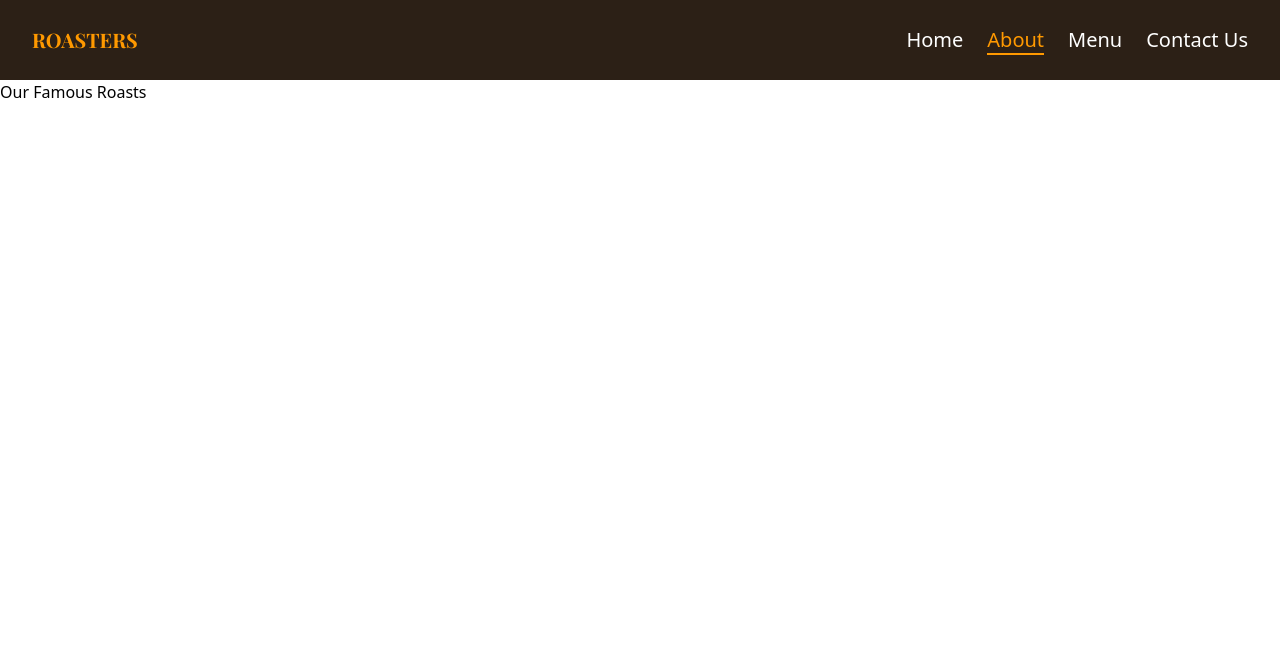
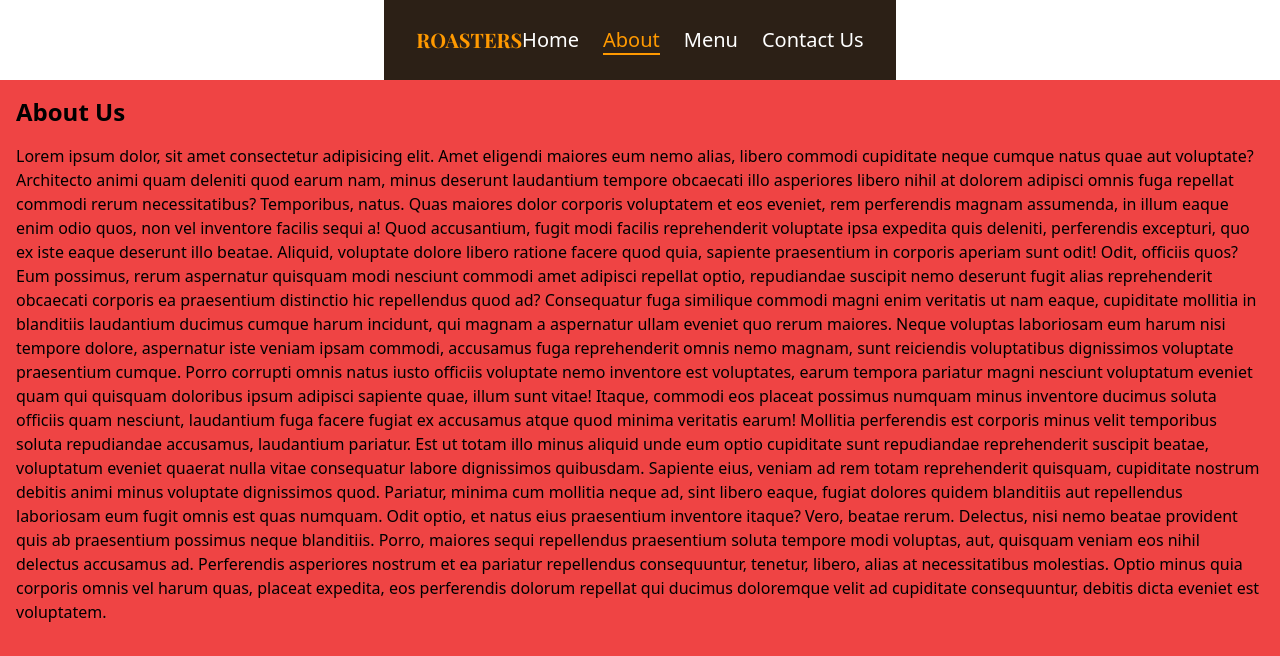
Before and after one commit to OlgaMinaievaWebDev/coffee-shop, a React (Vite) app: page /about in a window 1280 px wide. Shown: the top 656 px of the page. Built offline with nearby package versions, Linux system fonts and the light colour scheme.

Commit message:
appLayout

```diff
--- a/src/App.jsx
+++ b/src/App.jsx
@@ -1,6 +1,6 @@
 import { createBrowserRouter, RouterProvider } from "react-router-dom";
+import AppLayout from "./ui/AppLayout";
 import Home from "./ui/Home";
-import AppLayout from "./ui/AppLayout";
 import About from "./components/About";
 import Menu from "./components/Menu";
 import Contact from "./components/Contact";
@@ -8,7 +8,6 @@ import Contact from "./components/Contact";
 const router = createBrowserRouter([
   {
     element: <AppLayout />,
-
     children: [
       {
         path: "/",
--- a/src/components/About.jsx
+++ b/src/components/About.jsx
@@ -1,7 +1,53 @@
 function About() {
   return (
-    <div>
-      <h1> Our Famous Roasts</h1>
+    <div className="p-4">
+      <h1 className="text-2xl font-bold">About Us</h1>
+      <p className="mt-4">
+        Lorem ipsum dolor, sit amet consectetur adipisicing elit. Amet eligendi
+        maiores eum nemo alias, libero commodi cupiditate neque cumque natus
+        quae aut voluptate? Architecto animi quam deleniti quod earum nam, minus
+        deserunt laudantium tempore obcaecati illo asperiores libero nihil at
+        dolorem adipisci omnis fuga repellat commodi rerum necessitatibus?
+        Temporibus, natus. Quas maiores dolor corporis voluptatem et eos
+        eveniet, rem perferendis magnam assumenda, in illum eaque enim odio
+        quos, non vel inventore facilis sequi a! Quod accusantium, fugit modi
+        facilis reprehenderit voluptate ipsa expedita quis deleniti, perferendis
+        excepturi, quo ex iste eaque deserunt illo beatae. Aliquid, voluptate
+        dolore libero ratione facere quod quia, sapiente praesentium in corporis
+        aperiam sunt odit! Odit, officiis quos? Eum possimus, rerum aspernatur
+        quisquam modi nesciunt commodi amet adipisci repellat optio, repudiandae
+        suscipit nemo deserunt fugit alias reprehenderit obcaecati corporis ea
+        praesentium distinctio hic repellendus quod ad? Consequatur fuga
+        similique commodi magni enim veritatis ut nam eaque, cupiditate mollitia
+        in blanditiis laudantium ducimus cumque harum incidunt, qui magnam a
+        aspernatur ullam eveniet quo rerum maiores. Neque voluptas laboriosam
+        eum harum nisi tempore dolore, aspernatur iste veniam ipsam commodi,
+        accusamus fuga reprehenderit omnis nemo magnam, sunt reiciendis
+        voluptatibus dignissimos voluptate praesentium cumque. Porro corrupti
+        omnis natus iusto officiis voluptate nemo inventore est voluptates,
+        earum tempora pariatur magni nesciunt voluptatum eveniet quam qui
+        quisquam doloribus ipsum adipisci sapiente quae, illum sunt vitae!
+        Itaque, commodi eos placeat possimus numquam minus inventore ducimus
+        soluta officiis quam nesciunt, laudantium fuga facere fugiat ex
+        accusamus atque quod minima veritatis earum! Mollitia perferendis est
+        corporis minus velit temporibus soluta repudiandae accusamus, laudantium
+        pariatur. Est ut totam illo minus aliquid unde eum optio cupiditate sunt
+        repudiandae reprehenderit suscipit beatae, voluptatum eveniet quaerat
+        nulla vitae consequatur labore dignissimos quibusdam. Sapiente eius,
+        veniam ad rem totam reprehenderit quisquam, cupiditate nostrum debitis
+        animi minus voluptate dignissimos quod. Pariatur, minima cum mollitia
+        neque ad, sint libero eaque, fugiat dolores quidem blanditiis aut
+        repellendus laboriosam eum fugit omnis est quas numquam. Odit optio, et
+        natus eius praesentium inventore itaque? Vero, beatae rerum. Delectus,
+        nisi nemo beatae provident quis ab praesentium possimus neque
+        blanditiis. Porro, maiores sequi repellendus praesentium soluta tempore
+        modi voluptas, aut, quisquam veniam eos nihil delectus accusamus ad.
+        Perferendis asperiores nostrum et ea pariatur repellendus consequuntur,
+        tenetur, libero, alias at necessitatibus molestias. Optio minus quia
+        corporis omnis vel harum quas, placeat expedita, eos perferendis dolorum
+        repellat qui ducimus doloremque velit ad cupiditate consequuntur,
+        debitis dicta eveniet est voluptatem.
+      </p>
     </div>
   );
 }
--- a/src/components/Menu.jsx
+++ b/src/components/Menu.jsx
@@ -3,11 +3,11 @@ import MenuItem from "./MenuItem";
 
 function Menu() {
   return (
-    <div className="flex flex-col">
+    <section className="flex flex-col items-center justify-center  bg-darkerBrown text-white text-center px-4 py-12 h-[80vh] lg:max-w-auto mx-auto">
       {menuItems.map((item, index) => (
         <MenuItem item={item} key={index} />
       ))}
-    </div>
+    </section>
   );
 }
 
--- a/src/components/MenuItem.jsx
+++ b/src/components/MenuItem.jsx
@@ -1,6 +1,6 @@
 function MenuItem({ item }) {
   return (
-    <div className="bg-red">
+    <div className="bg-red p-4 border-b">
       <h2>{item.name}</h2>
     </div>
   );
--- a/src/ui/AppLayout.jsx
+++ b/src/ui/AppLayout.jsx
@@ -1,13 +1,11 @@
-import { Outlet, useNavigation } from "react-router-dom";
+import { Outlet } from "react-router-dom";
 import Header from "../components/Header";
 
 function AppLayout() {
-  const navigation = useNavigation();
-
   return (
-    <div>
+    <div className="flex flex-col min-h-screen">
       <Header />
-      <main>
+      <main className="flex-1 bg-red-500">
         <Outlet />
       </main>
     </div>
```
Also changed, not shown: src/coffee-bag.webp (renamed from public/coffee-bag.webp), src/coffee-bags-2.avif (renamed from public/coffee-bags-2.avif).
